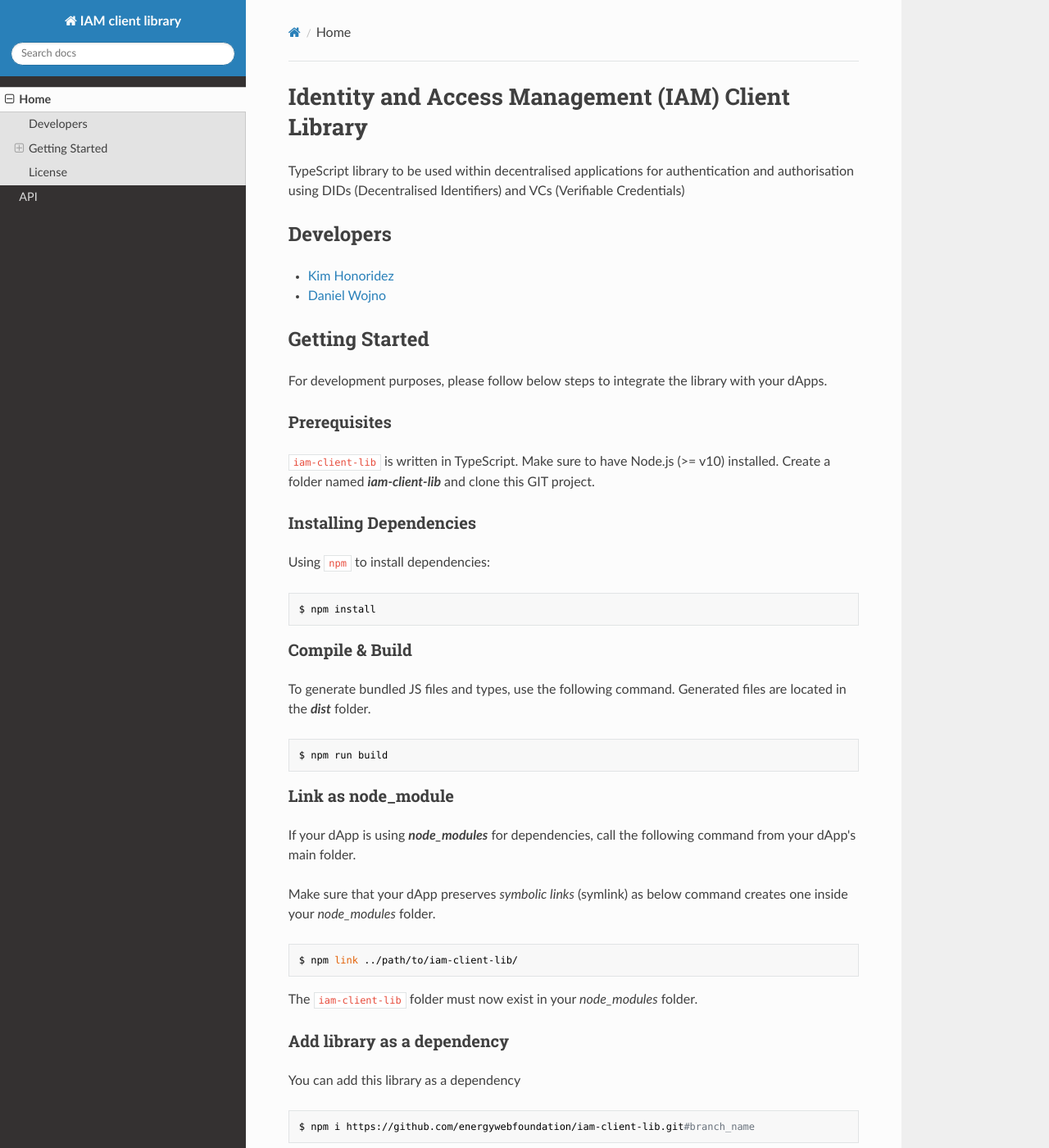
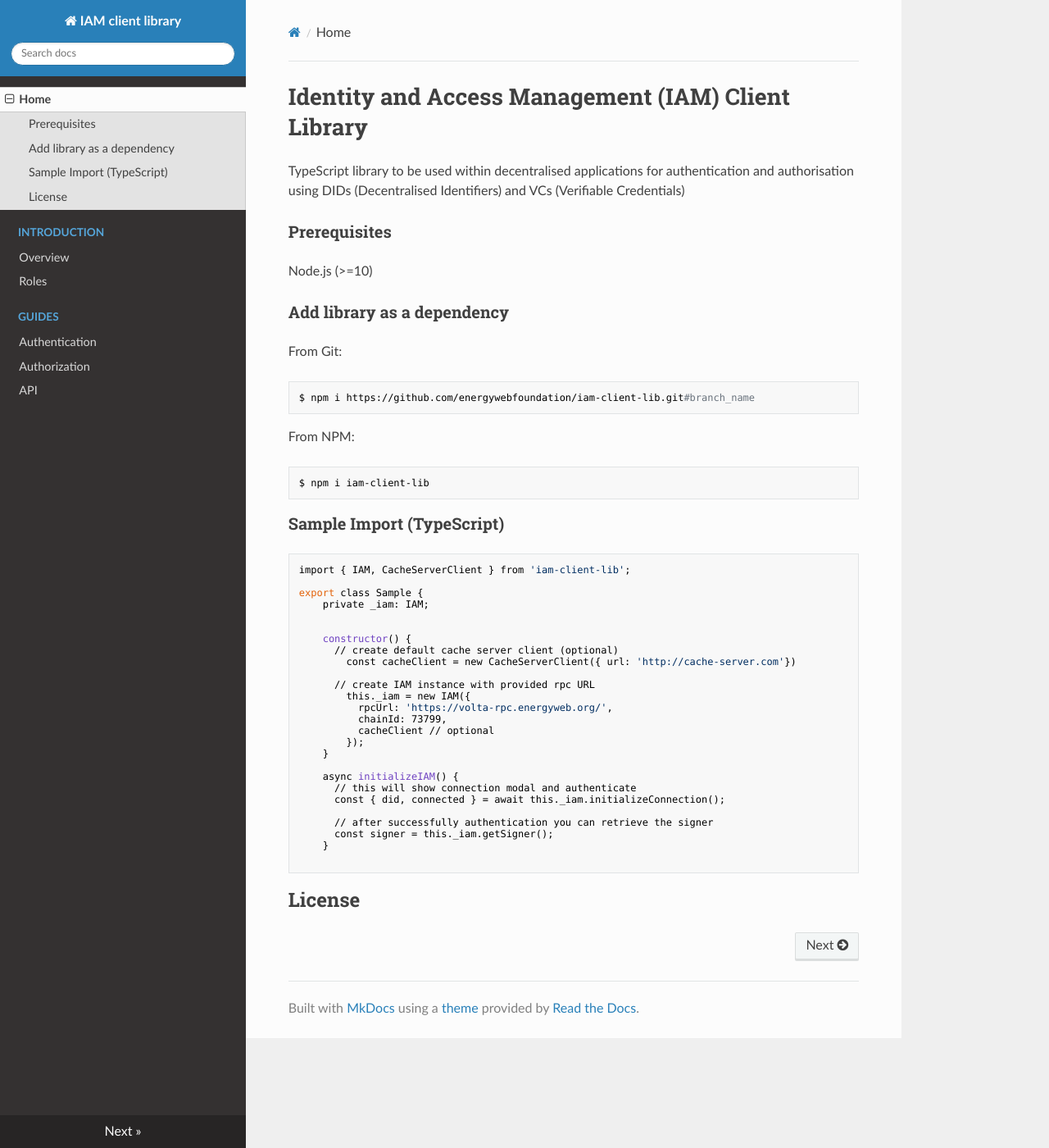
Before and after one commit to energywebfoundation/iam-client-lib, an MkDocs documentation site: the page built from docs/index.md, in a window 1280 px wide and 1400 px high. Shown: the whole window at 82% size. Built offline with MkDocs 1.6.1, drawn with Linux system fonts in a browser that asks for light colours; nearby versions of some CDN libraries.

Commit message:
add intro section

````diff
--- a/docs/index.md
+++ b/docs/index.md
@@ -1,47 +1,23 @@
 # Identity and Access Management (IAM) Client Library
 TypeScript library to be used within decentralised applications for authentication and authorisation using DIDs (Decentralised Identifiers) and VCs (Verifiable Credentials)
 
-## Developers
- - [Kim Honoridez](https://github.com/kim-energyweb>)
- - [Daniel Wojno](https://github.com/dwojno>)
+### Prerequisites
 
-## Getting Started
-For development purposes, please follow below steps to integrate the library with your dApps.
-
-### Prerequisites
-`iam-client-lib` is written in TypeScript. Make sure to have Node.js (>= v10) installed.
-Create a folder named ***iam-client-lib*** and clone this GIT project.
-
-### Installing Dependencies
-Using `npm` to install dependencies:
-```sh
-$ npm install
-```
-
-### Compile & Build
-To generate bundled JS files and types, use the following command. Generated files are located in the ***dist*** folder.
-```sh
-$ npm run build
-```
-
-### Link as node_module
-If your dApp is using ***node_modules*** for dependencies, call the following command from your dApp's main folder.
-
-Make sure that your dApp preserves *symbolic links* (symlink) as below command creates one inside your *node_modules* folder.
-
-```sh
-$ npm link ../path/to/iam-client-lib/
-```
-The `iam-client-lib` folder must now exist in your *node_modules* folder.
+Node.js (>=10)
 
 ### Add library as a dependency
 
-You can add this library as a dependency
+From Git:
 
 ```sh
 $ npm i https://github.com/energywebfoundation/iam-client-lib.git#branch_name
 ```
 
+From NPM:
+
+```sh
+$ npm i iam-client-lib
+```
 
 ### Sample Import (TypeScript)
 ```sh
@@ -73,6 +49,4 @@
 
 ```
 
-
-
 ## License
--- a/mkdocs.yml
+++ b/mkdocs.yml
@@ -1,7 +1,13 @@
 site_name: IAM client library
 nav:
-    - Home: index.md
-    - API: api/
+  - Home: index.md
+  - "Introduction":
+      - "Overview": "intro/overview.md"
+      - "Roles": "intro/roles.md"
+  - "Guides":
+      - "Authentication": "guides/authentication.md"
+      - "Authorization": "guides/authorization.md"
+  - API: api/
 theme: readthedocs
 
 docs_dir: docs
````
Also changed, not shown: docs/guides/authentication.md (added, +3 -0 lines), docs/intro/overview.md (added, +23 -0 lines), docs/intro/roles.md (added, +12 -0 lines), docs/guides/authorization.md (added).
